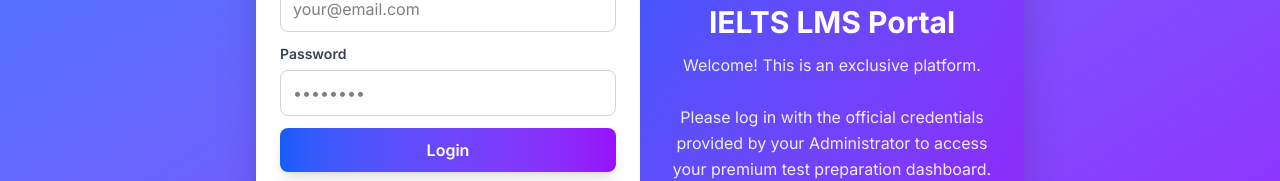
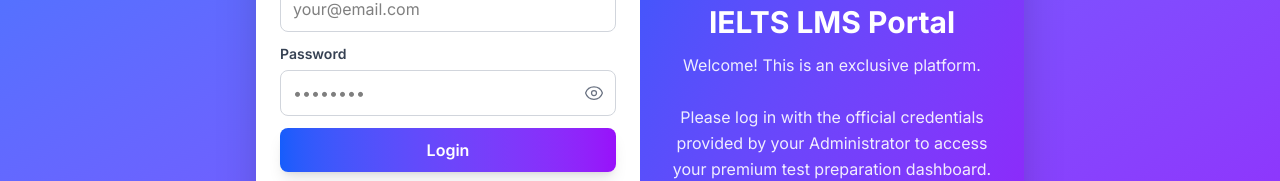
Before and after one commit to adnanabid776/IELTS-LMS, a React (Vite) app in the folder frontend/: page / in a window 1280 px wide. Shown: the part 327-508 px from the top of the page. Built offline with nearby package versions, Linux system fonts and the light colour scheme.

Commit message:
feat: add password visibility toggle and improve security with root gitignore

```diff
--- a/frontend/src/pages/LoginSignUp.jsx
+++ b/frontend/src/pages/LoginSignUp.jsx
@@ -16,6 +16,7 @@
   const [loginRole, setLoginRole] = useState("");
   const [error, setError] = useState("");
   const [loading, setLoading] = useState(false);
+  const [showPassword, setShowPassword] = useState(false);
 
   const handleChange = (e) => {
     setFormData({ ...formData, [e.target.name]: e.target.value });
@@ -165,15 +166,33 @@
                 <label className="block text-gray-700 text-sm font-semibold mb-1.5">
                   Password
                 </label>
+                <div className="relative">
                   <input
-                  type="password"
+                    type={showPassword ? "text" : "password"}
                     name="password"
                     value={formData.password}
                     onChange={handleChange}
-                  className="w-full px-3 py-2.5 text-base border border-gray-300 rounded-lg focus:outline-none focus:ring-2 focus:ring-blue-500 focus:border-transparent transition"
+                    className="w-full px-3 py-2.5 pr-10 text-base border border-gray-300 rounded-lg focus:outline-none focus:ring-2 focus:ring-blue-500 focus:border-transparent transition"
                     required
                     placeholder="••••••••"
                   />
+                  <button
+                    type="button"
+                    onClick={() => setShowPassword(!showPassword)}
+                    className="absolute right-3 top-1/2 -translate-y-1/2 text-gray-500 hover:text-blue-600 focus:outline-none"
+                  >
+                    {showPassword ? (
+                      <svg xmlns="http://www.w3.org/2000/svg" fill="none" viewBox="0 0 24 24" strokeWidth={1.5} stroke="currentColor" className="w-5 h-5">
+                        <path strokeLinecap="round" strokeLinejoin="round" d="M3.98 8.223A10.477 10.477 0 0 0 1.934 12C3.226 16.338 7.244 19.5 12 19.5c.993 0 1.953-.138 2.863-.395M6.228 6.228A10.451 10.451 0 0 1 12 4.5c4.756 0 8.773 3.162 10.065 7.498a10.522 10.522 0 0 1-4.293 5.774M6.228 6.228 3 3m3.228 3.228 3.65 3.65m7.822 7.822 3 3m-3-3-3.951-3.951m-6.82-6.82L9.75 9.75m4.5 4.5-4.5-4.5m4.5 4.5 3 3m-3-3 1.121-1.121" />
+                      </svg>
+                    ) : (
+                      <svg xmlns="http://www.w3.org/2000/svg" fill="none" viewBox="0 0 24 24" strokeWidth={1.5} stroke="currentColor" className="w-5 h-5">
+                        <path strokeLinecap="round" strokeLinejoin="round" d="M2.036 12.322a1.012 1.012 0 0 1 0-.639C3.423 7.51 7.36 4.5 12 4.5c4.638 0 8.573 3.007 9.963 7.178.07.207.07.431 0 .639C20.577 16.49 16.64 19.5 12 19.5c-4.638 0-8.573-3.007-9.963-7.178Z" />
+                        <path strokeLinecap="round" strokeLinejoin="round" d="M15 12a3 3 0 1 1-6 0 3 3 0 0 1 6 0Z" />
+                      </svg>
+                    )}
+                  </button>
+                </div>
               </div>
 
               {/* Submit Button */}
@@ -302,15 +321,33 @@
                 <label className="block text-gray-700 text-sm font-semibold mb-1.5">
                   Password
                 </label>
+                <div className="relative">
                   <input
-                  type="password"
+                    type={showPassword ? "text" : "password"}
                     name="password"
                     value={formData.password}
                     onChange={handleChange}
-                  className="w-full px-3 py-2.5 text-base border border-gray-300 rounded-lg focus:outline-none focus:ring-2 focus:ring-blue-500 focus:border-transparent transition"
+                    className="w-full px-3 py-2.5 pr-10 text-base border border-gray-300 rounded-lg focus:outline-none focus:ring-2 focus:ring-blue-500 focus:border-transparent transition"
                     required
                     placeholder="••••••••"
                   />
+                  <button
+                    type="button"
+                    onClick={() => setShowPassword(!showPassword)}
+                    className="absolute right-3 top-1/2 -translate-y-1/2 text-gray-500 hover:text-blue-600 focus:outline-none"
+                  >
+                    {showPassword ? (
+                      <svg xmlns="http://www.w3.org/2000/svg" fill="none" viewBox="0 0 24 24" strokeWidth={1.5} stroke="currentColor" className="w-5 h-5">
+                        <path strokeLinecap="round" strokeLinejoin="round" d="M3.98 8.223A10.477 10.477 0 0 0 1.934 12C3.226 16.338 7.244 19.5 12 19.5c.993 0 1.953-.138 2.863-.395M6.228 6.228A10.451 10.451 0 0 1 12 4.5c4.756 0 8.773 3.162 10.065 7.498a10.522 10.522 0 0 1-4.293 5.774M6.228 6.228 3 3m3.228 3.228 3.65 3.65m7.822 7.822 3 3m-3-3-3.951-3.951m-6.82-6.82L9.75 9.75m4.5 4.5-4.5-4.5m4.5 4.5 3 3m-3-3 1.121-1.121" />
+                      </svg>
+                    ) : (
+                      <svg xmlns="http://www.w3.org/2000/svg" fill="none" viewBox="0 0 24 24" strokeWidth={1.5} stroke="currentColor" className="w-5 h-5">
+                        <path strokeLinecap="round" strokeLinejoin="round" d="M2.036 12.322a1.012 1.012 0 0 1 0-.639C3.423 7.51 7.36 4.5 12 4.5c4.638 0 8.573 3.007 9.963 7.178.07.207.07.431 0 .639C20.577 16.49 16.64 19.5 12 19.5c-4.638 0-8.573-3.007-9.963-7.178Z" />
+                        <path strokeLinecap="round" strokeLinejoin="round" d="M15 12a3 3 0 1 1-6 0 3 3 0 0 1 6 0Z" />
+                      </svg>
+                    )}
+                  </button>
+                </div>
               </div>
 
               {/* Submit Button */}
--- a/frontend/src/pages/admin/components/CreateUserModal.jsx
+++ b/frontend/src/pages/admin/components/CreateUserModal.jsx
@@ -13,6 +13,7 @@
   });
   const [loading, setLoading] = useState(false);
   const [errors, setErrors] = useState({});
+  const [showPassword, setShowPassword] = useState(false);
 
   const handleChange = (e) => {
     const { name, value } = e.target;
@@ -163,18 +164,36 @@
             <label className="block text-sm font-medium text-gray-700 mb-2">
               Password <span className="text-red-500">*</span>
             </label>
+            <div className="relative">
               <input
-              type="password"
+                type={showPassword ? "text" : "password"}
                 name="password"
                 value={formData.password}
                 onChange={handleChange}
-              className={`w-full px-4 py-2 border rounded-lg focus:outline-none focus:ring-2 ${
+                className={`w-full px-4 py-2 pr-10 border rounded-lg focus:outline-none focus:ring-2 ${
                   errors.password
-                  ? 'border-red-500 focus:ring-red-500'
-                  : 'border-gray-300 focus:ring-blue-500'
+                    ? "border-red-500 focus:ring-red-500"
+                    : "border-gray-300 focus:ring-blue-500"
                 }`}
                 placeholder="Min 6 characters"
               />
+              <button
+                type="button"
+                onClick={() => setShowPassword(!showPassword)}
+                className="absolute right-3 top-1/2 -translate-y-1/2 text-gray-500 hover:text-blue-600 focus:outline-none"
+              >
+                {showPassword ? (
+                  <svg xmlns="http://www.w3.org/2000/svg" fill="none" viewBox="0 0 24 24" strokeWidth={1.5} stroke="currentColor" className="w-5 h-5">
+                    <path strokeLinecap="round" strokeLinejoin="round" d="M3.98 8.223A10.477 10.477 0 0 0 1.934 12C3.226 16.338 7.244 19.5 12 19.5c.993 0 1.953-.138 2.863-.395M6.228 6.228A10.451 10.451 0 0 1 12 4.5c4.756 0 8.773 3.162 10.065 7.498a10.522 10.522 0 0 1-4.293 5.774M6.228 6.228 3 3m3.228 3.228 3.65 3.65m7.822 7.822 3 3m-3-3-3.951-3.951m-6.82-6.82L9.75 9.75m4.5 4.5-4.5-4.5m4.5 4.5 3 3m-3-3 1.121-1.121" />
+                  </svg>
+                ) : (
+                  <svg xmlns="http://www.w3.org/2000/svg" fill="none" viewBox="0 0 24 24" strokeWidth={1.5} stroke="currentColor" className="w-5 h-5">
+                    <path strokeLinecap="round" strokeLinejoin="round" d="M2.036 12.322a1.012 1.012 0 0 1 0-.639C3.423 7.51 7.36 4.5 12 4.5c4.638 0 8.573 3.007 9.963 7.178.07.207.07.431 0 .639C20.577 16.49 16.64 19.5 12 19.5c-4.638 0-8.573-3.007-9.963-7.178Z" />
+                    <path strokeLinecap="round" strokeLinejoin="round" d="M15 12a3 3 0 1 1-6 0 3 3 0 0 1 6 0Z" />
+                  </svg>
+                )}
+              </button>
+            </div>
             {errors.password && (
               <p className="text-red-500 text-xs mt-1">{errors.password}</p>
             )}
```
Also changed, not shown: 1 other file (tests, documents, lock files or other folders). Lines whose indentation alone changed are shown as unchanged.
